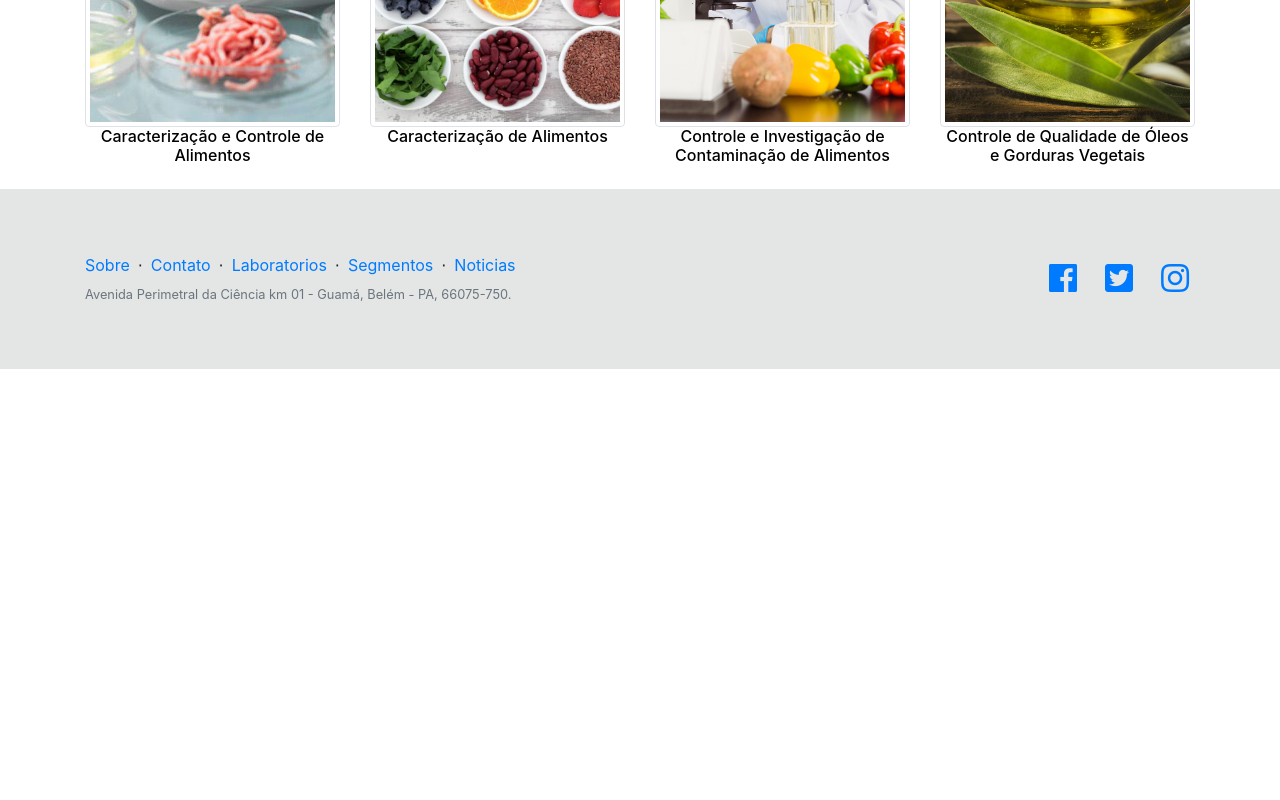
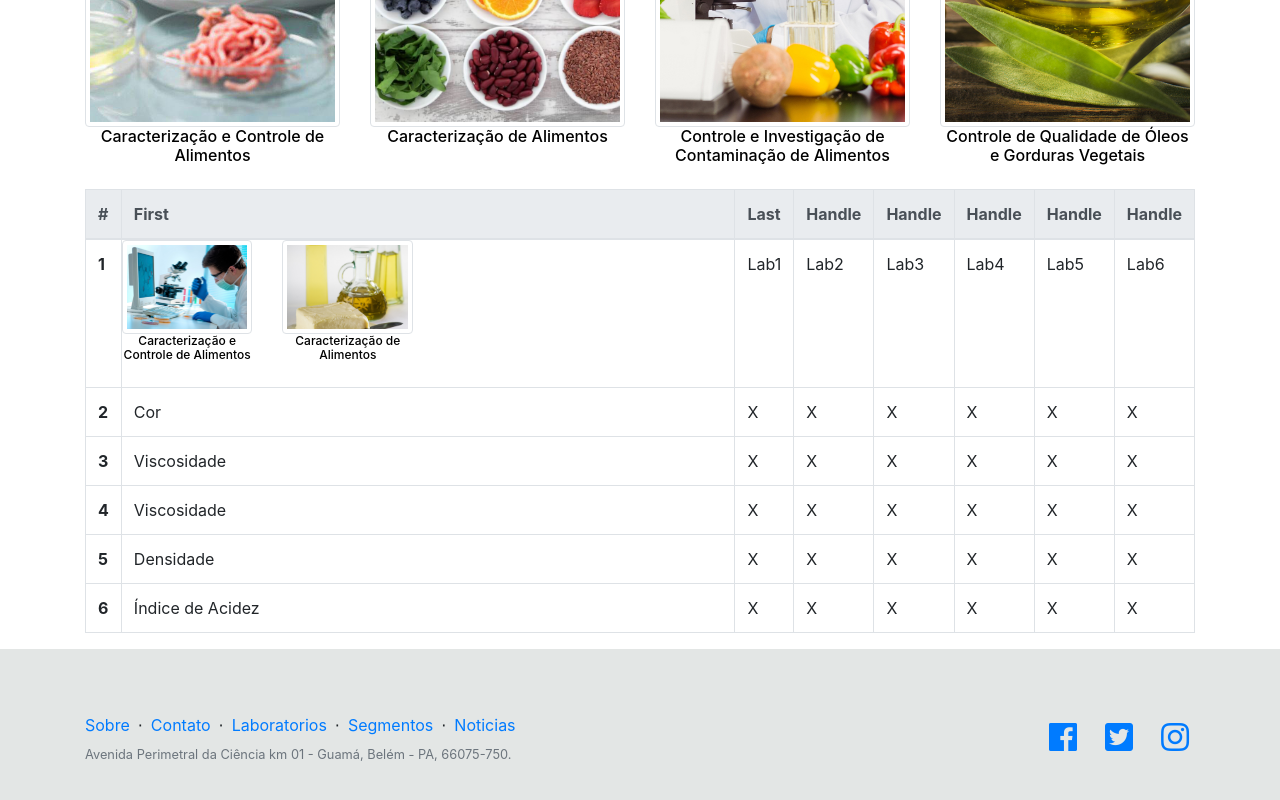
Before and after one commit to barbarakap19/biotec, an Angular app: page / in a window 1280 px wide. Shown: the part 1845-2645 px from the top of the page. Before the commit the page ends 2214 px from the top, so only its background shows below. Built offline with nearby package versions, Linux system fonts and the light colour scheme.

Commit message:
ajuste matriz de ensaios

```diff
--- a/src/app/app.component.html
+++ b/src/app/app.component.html
@@ -2,7 +2,7 @@
 <app-carousel></app-carousel>
 <app-area-de-conhecimento></app-area-de-conhecimento>
 <app-segmentos></app-segmentos>
-<!--<app-matriz-de-ensaio></app-matriz-de-ensaio>
-<app-laboratorio></app-laboratorio>
+<app-matriz-de-ensaio></app-matriz-de-ensaio>
+<!--<app-laboratorio></app-laboratorio>
 <app-cadastrar-laboratorio></app-cadastrar-laboratorio>-->
  <app-footer></app-footer>
--- a/src/app/matriz-de-ensaio/matriz-de-ensaio.component.css
+++ b/src/app/matriz-de-ensaio/matriz-de-ensaio.component.css
@@ -0,0 +1,6 @@
+h6 {
+    color: black;
+    text-align: center;
+    font-size: 12px;
+
+}
--- a/src/app/matriz-de-ensaio/matriz-de-ensaio.component.html
+++ b/src/app/matriz-de-ensaio/matriz-de-ensaio.component.html
@@ -6,6 +6,10 @@
         <th scope="col">#</th>
         <th scope="col">First</th>
         <th scope="col">Last</th>
+        <th scope="col">Handle</th>
+        <th scope="col">Handle</th>
+        <th scope="col">Handle</th>
+        <th scope="col">Handle</th>
         <th scope="col">Handle</th>
       </tr>
     </thead>
@@ -32,10 +36,18 @@
 
         <td>Lab1</td>
         <td>Lab2</td>
+        <td>Lab3</td>
+        <td>Lab4</td>
+        <td>Lab5</td>
+        <td>Lab6</td>
       </tr>
       <tr>
         <th scope="row">2</th>
         <td>Cor</td>
+        <td>X</td>
+        <td>X</td>
+        <td>X</td>
+        <td>X</td>
         <td>X</td>
         <td>X</td>
       </tr>
@@ -44,7 +56,41 @@
         <td>Viscosidade</td>
         <td>X</td>
         <td>X</td>
+        <td>X</td>
+        <td>X</td>
+        <td>X</td>
+        <td>X</td>
       </tr>
+      <tr>
+          <th scope="row">4</th>
+          <td>Viscosidade</td>
+          <td>X</td>
+          <td>X</td>
+          <td>X</td>
+          <td>X</td>
+          <td>X</td>
+          <td>X</td>
+        </tr>
+        <tr>
+            <th scope="row">5</th>
+            <td>Densidade</td>
+            <td>X</td>
+            <td>X</td>
+            <td>X</td>
+            <td>X</td>
+            <td>X</td>
+            <td>X</td>
+          </tr>
+          <tr>
+              <th scope="row">6</th>
+              <td>Índice de Acidez</td>
+              <td>X</td>
+              <td>X</td>
+              <td>X</td>
+              <td>X</td>
+              <td>X</td>
+              <td>X</td>
+            </tr>
     </tbody>
   </table>
 </div>
```
